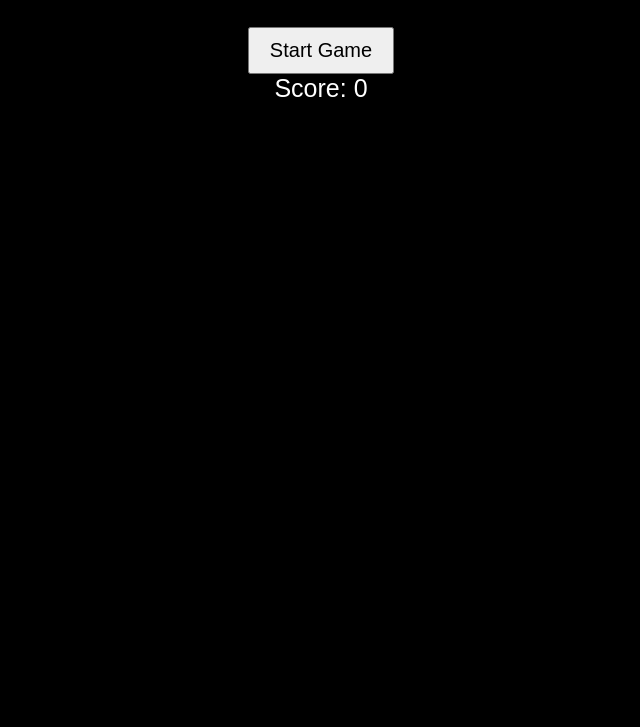
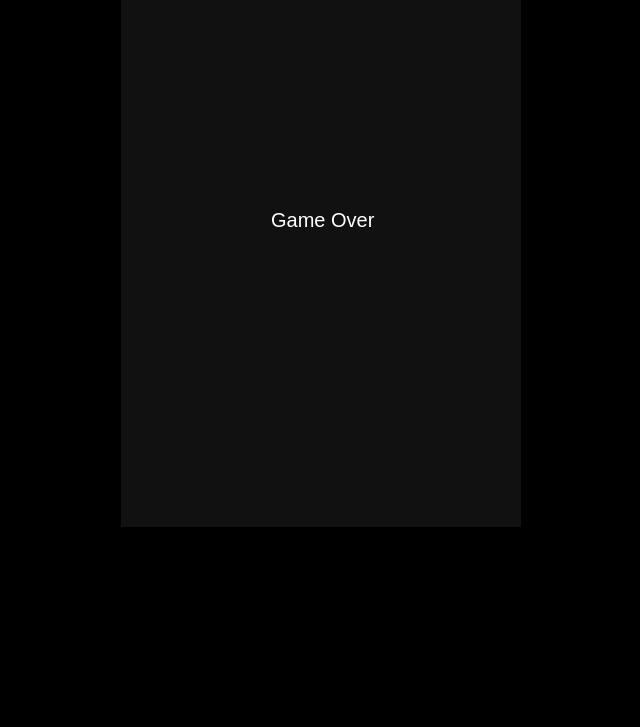
Before and after one commit to abhimanyuboyina-netizen/my-photo-game, a plain HTML site: page index.html in a window 1280 px wide. Shown: the part 73-800 px from the top of the page, without its empty margins (319-959 px from the left). Drawn offline with Linux system fonts and the light colour scheme.

Commit message:
Rename game from 'Catch My Photo' to 'Flappy Photo Game'

```diff
--- a/index.html
+++ b/index.html
@@ -1,89 +1,108 @@
 <!DOCTYPE html>
 <html>
 <head>
-<title>Catch My Photo Game</title>
+<title>Flappy Photo Game</title>
 <style>
 body{
 margin:0;
 overflow:hidden;
 background:black;
-text-align:center;
-color:white;
-font-family:Arial;
 }
-#start{
-padding:10px 20px;
-font-size:20px;
-margin-top:20px;
-}
-#score{
-font-size:25px;
-}
-#target{
-width:100px;
-height:100px;
-position:absolute;
-display:none;
-cursor:pointer;
+canvas{
+display:block;
+margin:auto;
+background:#111;
 }
 </style>
 </head>
 
 <body>
 
-<h1>Catch My Photo</h1>
-<button id="start">Start Game</button>
-<div id="score">Score: 0</div>
-<img id="target">
-
-<audio id="bgm" src="music.mp3"></audio>
+<canvas id="gameCanvas" width="400" height="600"></canvas>
+<audio id="bgm" src="music.mp3" loop></audio>
 
 <script>
 
+let canvas=document.getElementById("gameCanvas");
+let ctx=canvas.getContext("2d");
+
+let bird=new Image();
+bird.src="img1.png";
+
+let bgm=document.getElementById("bgm");
+
+let x=50;
+let y=200;
+let gravity=0.5;
+let velocity=0;
+let lift=-8;
+
+let pipes=[];
 let score=0;
-let gameRunning=false;
+let gameOver=false;
 
-const target=document.getElementById("target");
-const music=document.getElementById("bgm");
-
-let images=[
-"img1.png",
-"img2.png",
-"img3.png",
-"img4.png"
-];
-
-document.getElementById("start").onclick=()=>{
-score=0;
-gameRunning=true;
-target.style.display="block";
-music.play();
-move();
+document.onclick=()=>{
+velocity=lift;
+bgm.play();
 };
 
-target.onclick=()=>{
-if(!gameRunning)return;
-score++;
-document.getElementById("score").innerText="Score: "+score;
-move();
-};
-
-function move(){
-let randomImage=images[Math.floor(Math.random()*images.length)];
-target.src=randomImage;
-
-let x=Math.random()*(window.innerWidth-100);
-let y=Math.random()*(window.innerHeight-100);
-
-target.style.left=x+"px";
-target.style.top=y+"px";
+function drawBird(){
+ctx.drawImage(bird,x,y,60,60);
 }
 
-setInterval(()=>{
-if(gameRunning){
-move();
+function drawPipe(pipe){
+ctx.fillStyle="green";
+ctx.fillRect(pipe.x,0,60,pipe.top);
+ctx.fillRect(pipe.x,pipe.bottom,60,600);
 }
-},800);
+
+function update(){
+ctx.clearRect(0,0,400,600);
+
+velocity+=gravity;
+y+=velocity;
+
+drawBird();
+
+if(Math.random()<0.02){
+let top=Math.random()*200+50;
+let gap=150;
+pipes.push({x:400,top:top,bottom:top+gap});
+}
+
+for(let i=0;i<pipes.length;i++){
+pipes[i].x-=2;
+drawPipe(pipes[i]);
+
+if(
+x+60>pipes[i].x &&
+x<pipes[i].x+60 &&
+(y<pipes[i].top || y+60>pipes[i].bottom)
+){
+gameOver=true;
+}
+
+if(pipes[i].x==0){
+score++;
+}
+}
+
+ctx.fillStyle="white";
+ctx.font="20px Arial";
+ctx.fillText("Score: "+score,10,30);
+
+if(y>600 || y<0){
+gameOver=true;
+}
+
+if(!gameOver){
+requestAnimationFrame(update);
+}else{
+ctx.fillText("Game Over",150,300);
+}
+}
+
+update();
 
 </script>
 
```
